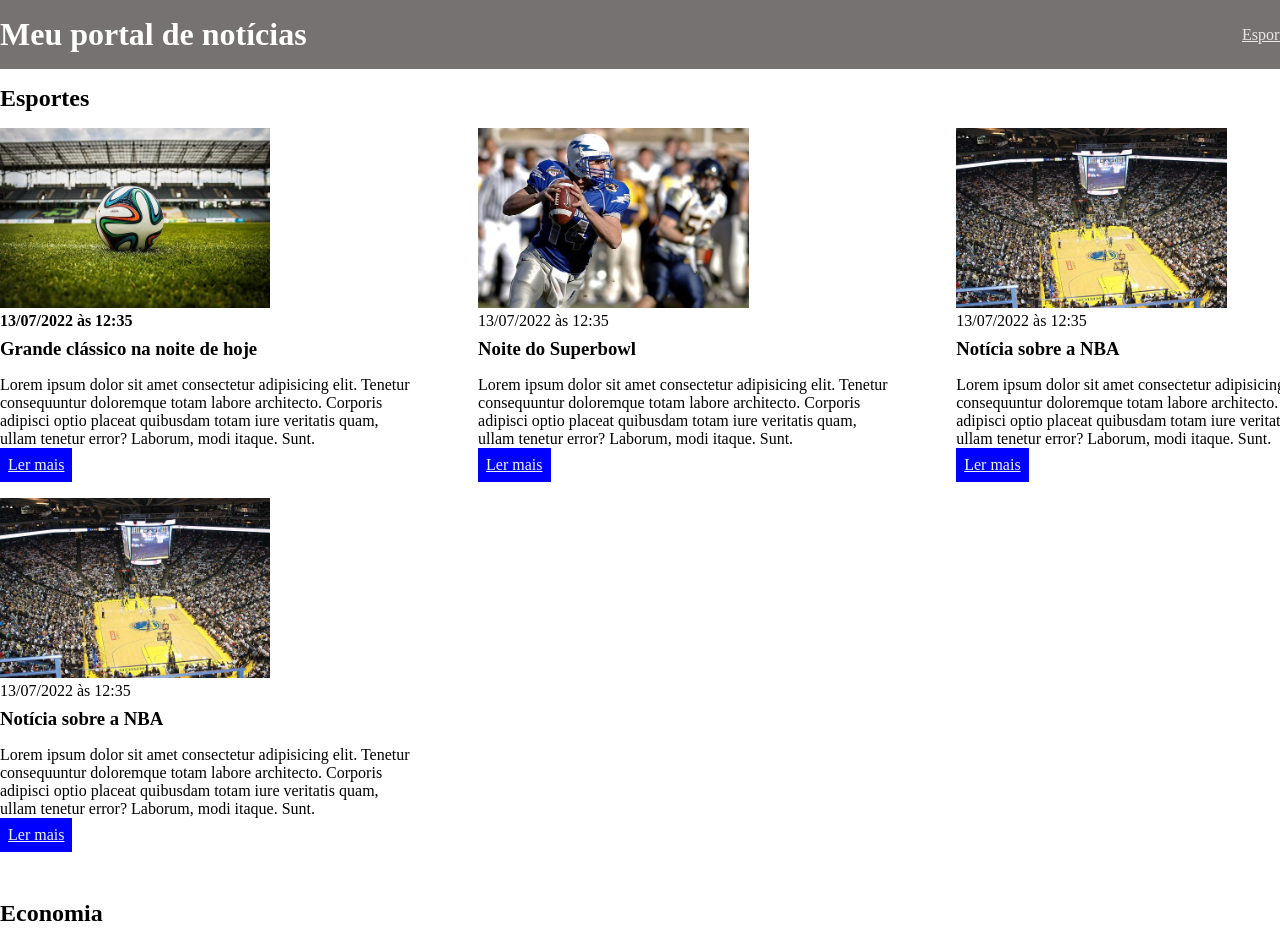
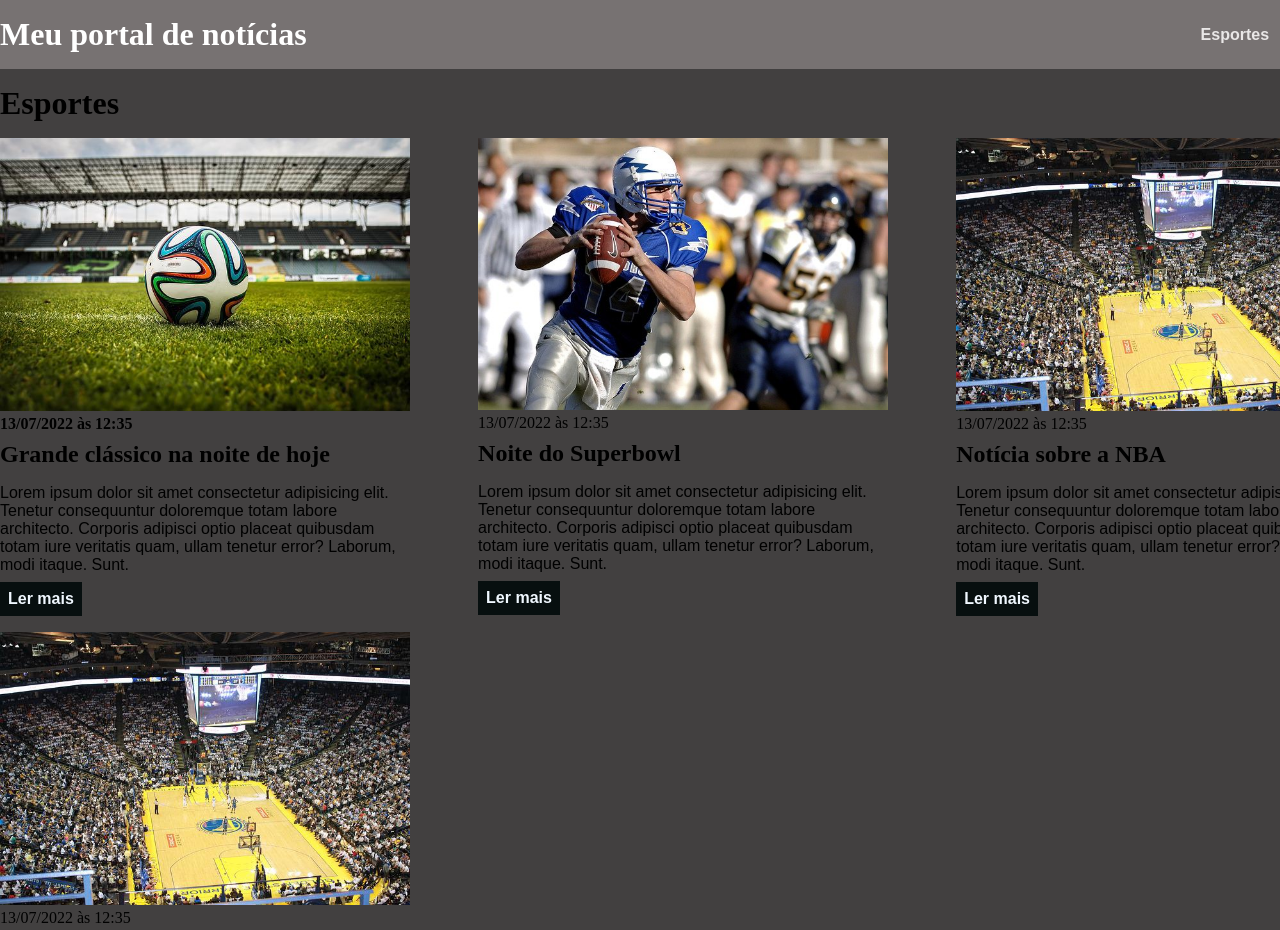
Before and after one commit to JohnyMarques/HTML, a plain HTML site: page index2.html in a window 1280 px wide. Shown: the top 930 px of the page. Drawn offline with Linux system fonts and the light colour scheme.

Commit message:
COMMIT DIA 29-08

```diff
--- a/index2.css
+++ b/index2.css
@@ -18,16 +18,19 @@ header .container {
 
 header li{
     display: inline;
+    font-family: Arial, Arial, Helvetica, sans-serif;
+    font-weight: bold;
 }
 header li a{
     color: rgb(233, 231, 231);
-
-
+    text-decoration: none;
+    margin-left: 16px;
 }
 
 .container {
     width: 1366px;
     margin: 0 auto 0 auto;
+    marging
 }
 
 .articles {
@@ -37,7 +40,8 @@ header li a{
 }
 
 .articles article img {
-    height: 180px;
+   /* height: 180px; */
+   width: 100%;
 
 }
 
@@ -63,4 +67,40 @@ header li a{
     color: aliceblue;
     padding: 8px;
     display: inline-block;
+    text-decoration: none;
+    font-weight: bold;
+    margin-top: 8px;
     }
+
+    .articles article a:hover{
+        text-decoration: underline;
+}
+
+
+    .articles article p,
+    .articles article a{
+        font-family: Arial, Arial, Helvetica, sans-serif;
+
+}
+
+.articles article h3 {
+    font-size: 24px;
+}
+
+section h2{
+    font-size: 32px;
+}
+
+#esportes {
+    background-color: rgb(66, 64, 64);
+}
+#esportes .articles article a {
+    background-color: rgb(7, 15, 15);
+}
+
+#economia{
+    background-color: rgb(167, 167, 99);
+}
+#economia .articles article a{
+    background-color: rgb(192, 192, 62);
+}
--- a/index2.html
+++ b/index2.html
@@ -6,6 +6,7 @@
     <meta name="viewport" content="width=device-width, initial-scale=1.0">
     <title>Meu portal de notícias</title>
     <link rel="stylesheet" href="./index2.css" />
+
 </head>
 <body>
     <header>
@@ -14,16 +15,16 @@
         <nav>
             <ul>
                 <li>
-                    <a href="#sports" title="Ir para a seção de esportes">Esportes</a>
+                    <a href="#esportes" title="Ir para a seção de esportes">Esportes</a>
                 </li>
                 <li>
-                    <a href="#economy" title="Ir para a seção de notícias">Economia</a>
+                    <a href="#economia" title="Ir para a seção de notícias">Economia</a>
                 </li>
             </ul>
         </nav>
      </div>
     </header>
-    <section>
+    <section id="esportes">
        <div class="container">
         <h2>Esportes</h2>
        <div class="articles">
```
